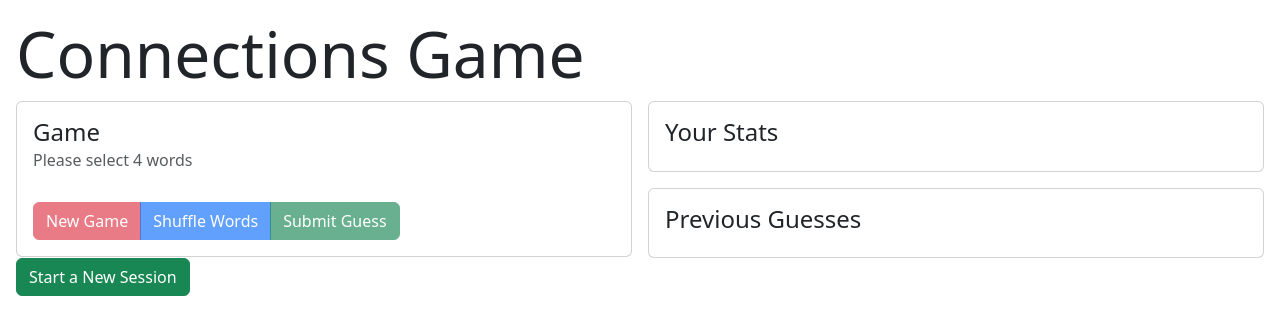
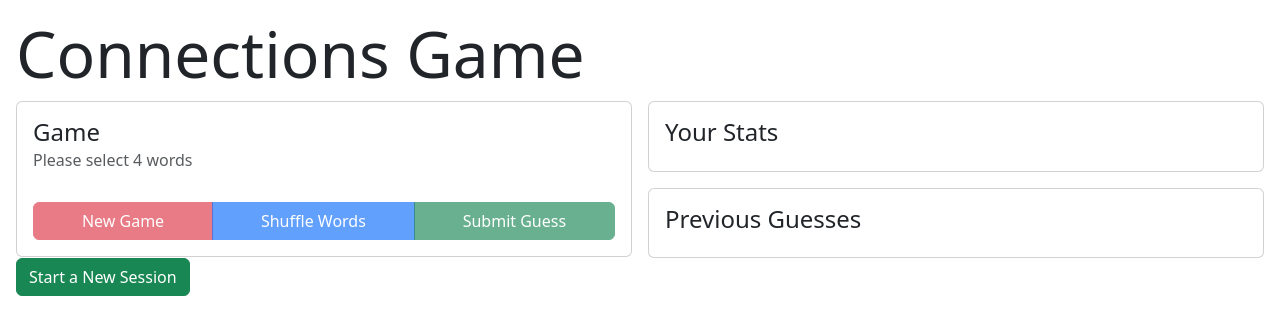
Before and after one commit to isfelaco/CS-4640, a PHP site: page /hw6/index.html in a window 1280 px wide. Shown: the top 335 px of the page. Run offline with PHP 8.4, Linux system fonts and the light colour scheme.

Commit message:
fixing layout

```diff
--- a/web/www/hw6/index.html
+++ b/web/www/hw6/index.html
@@ -55,9 +55,9 @@
     <div class="container-fluid p-3 gy-3">
       <h1 class="display-3">Connections Game</h1>
 
-      <div class="row gx-3">
+      <div class="row row-cols-1 row-cols-md-2 gx-3">
         <!-- game -->
-        <div class="col-6">
+        <div class="col">
           <div class="card">
             <div class="card-body">
               <h4 class="card-title">Game</h4>
@@ -106,7 +106,7 @@
           </div>
         </div>
 
-        <div class="col-6">
+        <div class="col">
           <!-- user stats -->
           <div class="card mb-3">
             <div class="card-body">
--- a/web/www/hw6/main.css
+++ b/web/www/hw6/main.css
@@ -17,6 +17,7 @@ td {
   vertical-align: middle;
 }
 
-.col {
-  border: 1px solid red;
+.btn-group {
+  display: flex;
+  flex-wrap: wrap;
 }
```
